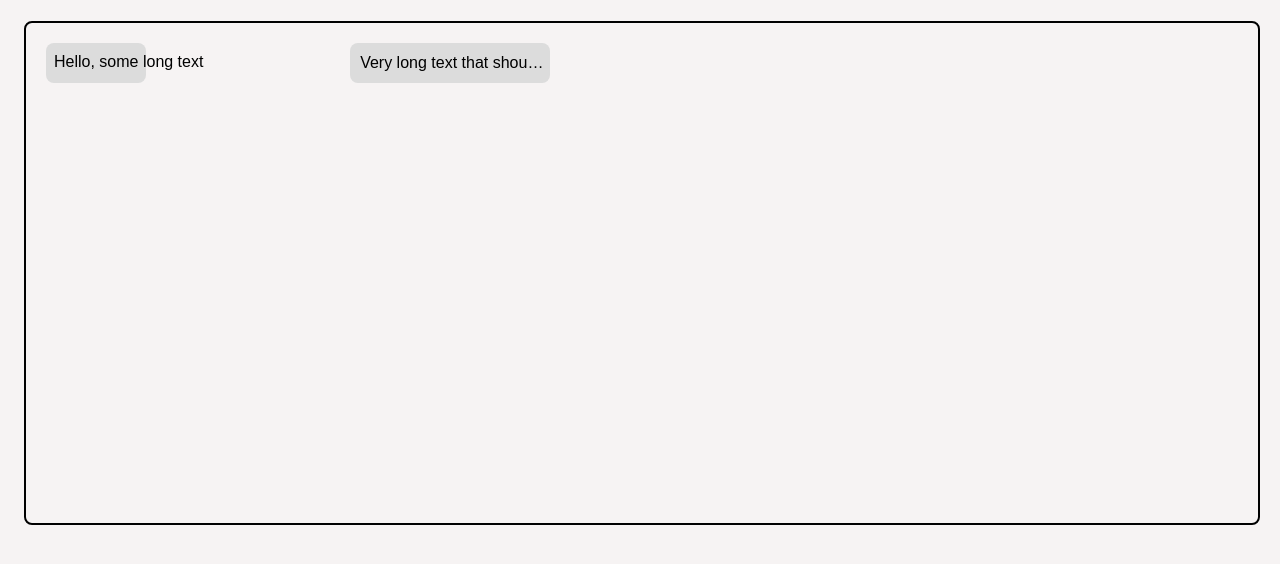
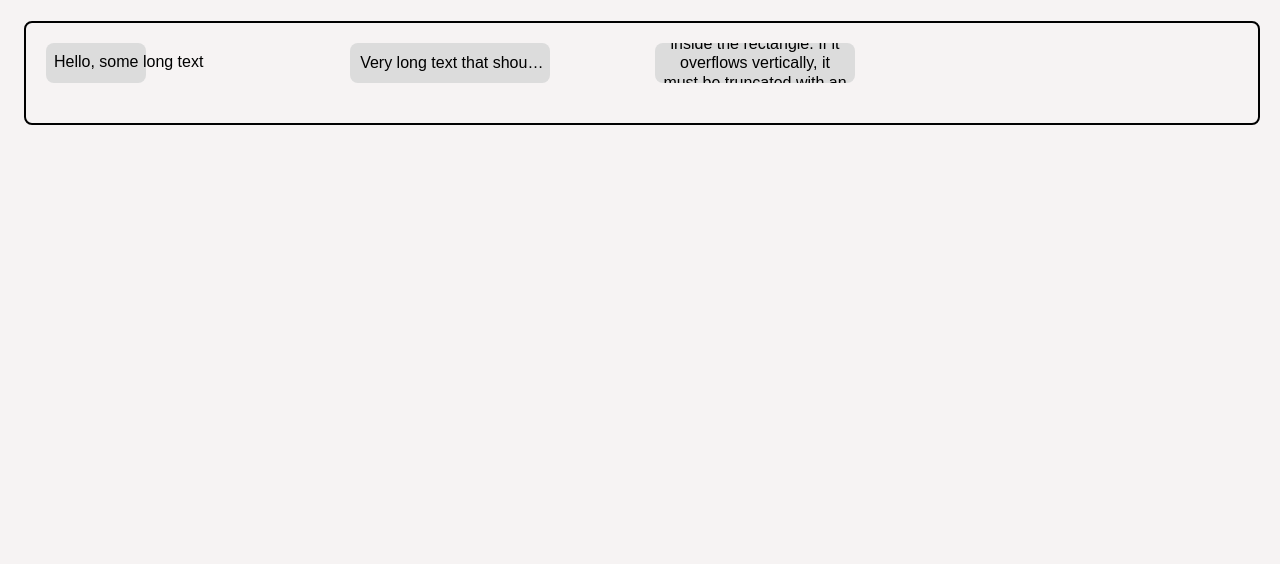
Before and after one commit to QBitFoundry/node-shapes, a website built with Vite: page index.html in a window 1280 px wide. Shown: the part 64-628 px from the top of the page. Built offline with nearby package versions, Linux system fonts and the light colour scheme.

Commit message:
Add DOM manipulation for the svg

```diff
--- a/index.html
+++ b/index.html
@@ -44,4 +44,5 @@
     </div>
 </body>
 <script type="module" src="/src/index.ts"></script>
+<script type="module" src="/public/script.js"></script>
 </html>
--- a/package.json
+++ b/package.json
@@ -5,7 +5,7 @@
   "main": "index.js",
   "license": "MIT",
   "private": false,
-  "type": "commonjs",
+  "type": "module",
   "scripts": {
     "dev": "vite",
     "build": "vite build",
--- /dev/null
+++ b/public/script.js
@@ -0,0 +1,4 @@
+import Canvas from '../src/index';
+
+const canva = new Canvas(document.getElementById("node-shapes-graph"));
+canva.insertShape("rect");
--- a/src/index.ts
+++ b/src/index.ts
@@ -25,3 +25,136 @@
   applyClamp();
   new ResizeObserver(applyClamp).observe(document.getElementById('svg') as HTMLElement);
 })();
+
+
+// Types Imports
+import type {Shape} from './types/shape.ts';
+
+// Types
+type QueryOptions = {
+  table: string;
+  [key: string]: any;
+};
+type CanvasSize = {
+  width: number;
+  height: number;
+  widthUnit: string;
+  heightUnit: string;
+}
+type ShapeData = {
+  [key: string]: any;
+}
+
+class Canvas {
+  private canvas: HTMLDivElement;
+  private static svgCache: Record<string, string> = {};
+  public shapes: Shape = {
+    "rect": {
+      id: crypto.randomUUID(),
+      size: {
+        width: 100,
+        height: 40,
+      },
+      radius: {
+        size: 0,
+        unit: 'px',
+      },
+      border: {
+        size: 0,
+        color: "rgba(0,0,0,1)",
+        style: "solid",
+      },
+      text: {
+        value: '',
+        visible: true,
+        color: 'rgba(0,0,0,1)',
+        position: {
+          vertical: 'center',
+          horizontal: 'center'
+        },
+      },
+      title: '',
+      cursor: 'default',
+      background: 'rgba(220,220,220,1)',
+    },
+  };
+
+
+  constructor(canvas: HTMLDivElement, size: CanvasSize = {width: 100, height: 100, widthUnit: '%', heightUnit: 'px'}) {
+    this.canvas = canvas;
+    this.canvas.style.width = size.width.toString() + size.widthUnit;
+    this.canvas.style.height = size.height.toString() + size.heightUnit;
+  }
+
+  // private createShape()
+  private async getShapeSVG(name: string): Promise<string> {
+    const svgPath = `/default-shapes/${name}.svg`;
+    if (Canvas.svgCache[svgPath]) {
+      return Canvas.svgCache[svgPath];
+    }
+
+    const response = await fetch('default-shapes/rect.svg', {cache: 'force-cache'});
+
+    if(!response.ok) {
+      throw new Error(
+        `Failed to fetch SVG. Ensure you ran 'npx your-svg-init' ` +
+        `to copy assets to their local public folder. Status: ${response.status}`
+      );
+    }
+
+    const svg: string = await response.text();
+
+    return svg;
+  }
+  private async createShape(name: string, data: ShapeData = {}): Promise<void> {
+    // create shapes
+    console.log(this.shapes[name]);
+    // console.log(await this.getShapeSVG(name));
+    const svg = await this.getShapeSVG(name) as string;
+    const parser = new DOMParser();
+    const xml = parser.parseFromString(svg, "image/svg+xml");
+
+    const gElement = xml.querySelector('g');
+    if(!gElement) throw new Error(`Target <g> tag not found.`);
+
+    const foreignObject = xml.createElementNS("http://www.w3.org/2000/svg", "foreignObject");
+    foreignObject.setAttribute("width", "200");
+    foreignObject.setAttribute("height", "40");
+    foreignObject.innerHTML = `<div xmlns="http://www.w3.org/1999/xhtml" style="height:100%;box-sizing:border-box;padding:8px;display:flex;align-items:center;justify-content:center;">
+        <p id="node-shapes-text" style="
+            width:100%;
+            line-height:1.2em;
+            font-size:16px;
+            display:-webkit-box;
+            -webkit-box-orient:vertical;
+            overflow:hidden;
+            text-overflow:ellipsis;
+            word-break:break-word;
+            text-align:center;
+            color: rgba(0,0,0,1);
+        ">
+        Very long text that should wrap into multiple lines inside the rectangle. If it overflows vertically, it must be truncated with an ellipsis after the last visible line.
+        </p>
+    </div>`;
+
+    gElement.appendChild(foreignObject);
+
+    const serializer = new XMLSerializer();
+    const createdSVG = serializer.serializeToString(xml);
+
+    // console.log(createdSVG);
+
+    this.canvas.insertAdjacentHTML("beforeend", createdSVG);
+
+  }
+
+  insertShape(name: string): void {
+    switch (name){
+      case "rect":
+        // Inserts the rectangle
+        this.createShape(name);
+    }
+  }
+}
+
+export default Canvas;
```
Also changed, not shown: bin/init.js (added, +37 -0 lines), public/default-shapes/rect.svg (added), src/default-shapes/rect.svg (deleted), 1 other file.
